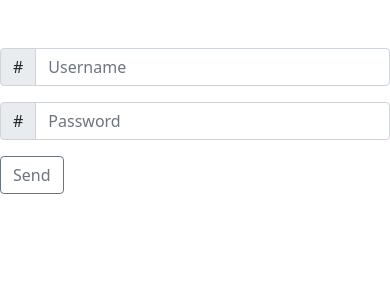
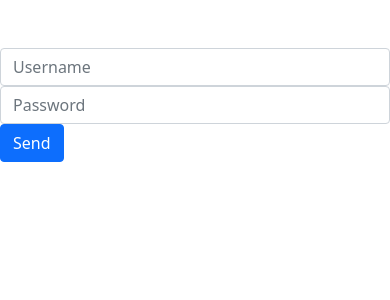
Before and after one commit to omri30000/Serverus, a Flask app: page /login in a window 390 px wide. Shown: the part 56-356 px from the top of the page. Run offline with Flask 2, Linux system fonts and the light colour scheme; some libraries are stand-ins or nearby versions.

Commit message:
updated login page design

```diff
--- a/WebAppComponent/templates/login.html
+++ b/WebAppComponent/templates/login.html
@@ -2,16 +2,17 @@
 
 {% block content %}
 
-<div class="input-group mb-3">
-    <span class="input-group-text" id="basic-addon1">#</span>
-    <input type="text" class="form-control" placeholder="Username" aria-label="Username" aria-describedby="basic-addon1">
+<div class="row">
+    <div class="col-md-6">
+        <input type="text" class="form-control" placeholder="Username" aria-label="Username" aria-describedby="basic-addon1">
+    </div>
+
+    <div class="col-md-6">
+        <input type="text" class="form-control" placeholder="Password" aria-label="Password" aria-describedby="basic-addon1">
+    </div>
 </div>
 
-<div class="input-group mb-3">
-    <span class="input-group-text" id="basic-addon1">#</span>
-    <input type="text" class="form-control" placeholder="Password" aria-label="Password" aria-describedby="basic-addon1">
-</div>
 
-<button class="btn btn-outline-secondary" type="button" id="button-addon2">Send</button>
+<button class="btn btn-primary" type="button" id="button-addon2">Send</button>
 
 {% endblock %}
```
